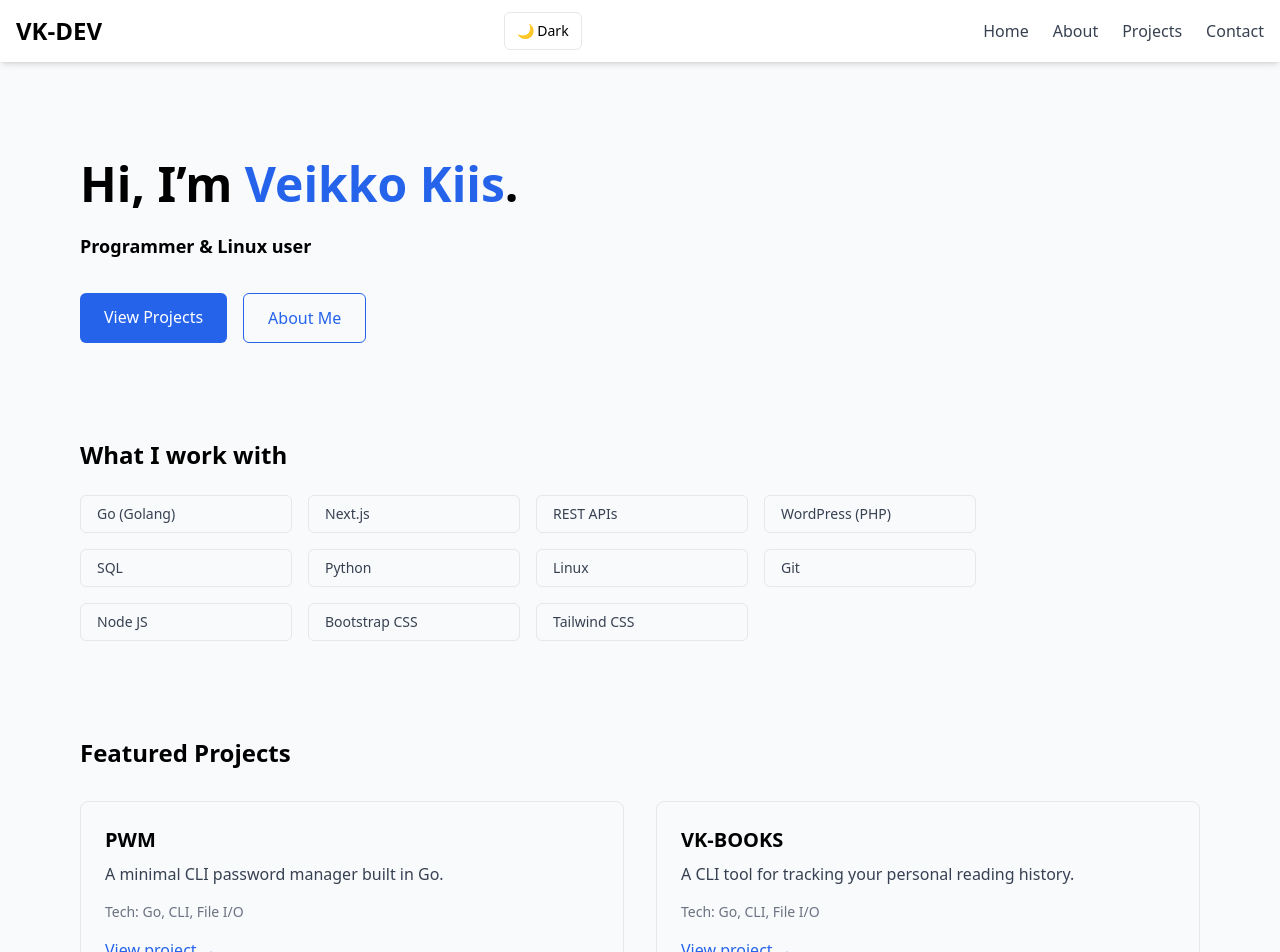
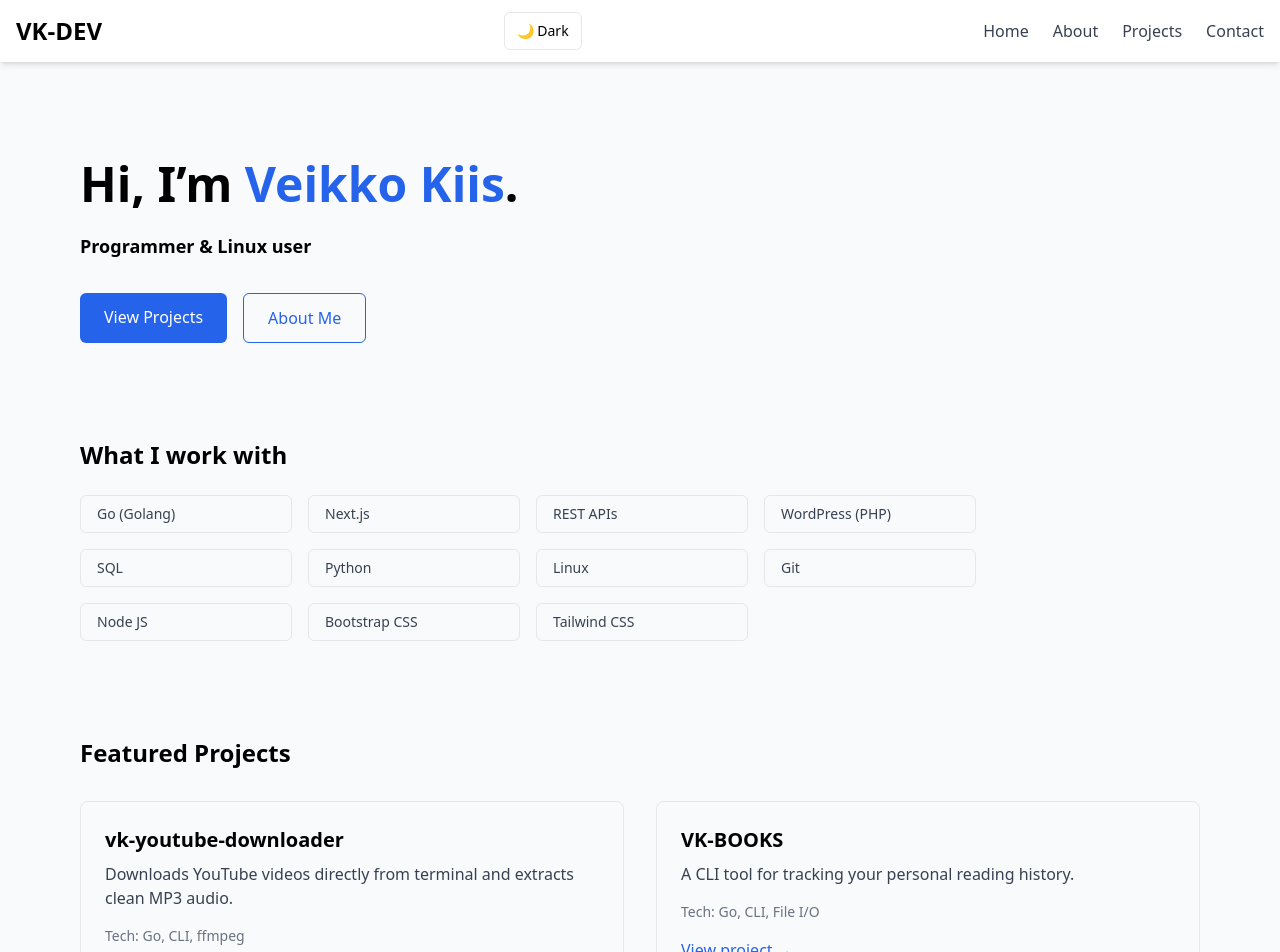
Before and after one commit to VkHyperNova/vk-portfolio-github, a Next.js app: page / in a window 1280 px wide. Shown: the top 952 px of the page. Built offline with nearby package versions, Linux system fonts and the light colour scheme.

Commit message:
Featured Projects links now land on the right spot

```diff
--- a/src/app/page.js
+++ b/src/app/page.js
@@ -65,15 +65,15 @@ export default function HomePage() {
 
           <div className="grid gap-8 md:grid-cols-2">
             <div className="rounded-lg border border-gray-200 dark:border-gray-700 p-6">
-              <h3 className="text-xl font-semibold mb-2">PWM</h3>
+              <h3 className="text-xl font-semibold mb-2">vk-youtube-downloader</h3>
               <p className="text-gray-700 dark:text-gray-300 mb-4">
-                A minimal CLI password manager built in Go.
+                Downloads YouTube videos directly from terminal and extracts clean MP3 audio.
               </p>
               <p className="text-sm text-gray-500 mb-4">
-                Tech: Go, CLI, File I/O
+                Tech: Go, CLI, ffmpeg
               </p>
               <Link
-                href="/projects"
+                href="/projects#vk-youtube-downloader"
                 className="text-blue-600 hover:underline"
               >
                 View project →
@@ -91,7 +91,7 @@ export default function HomePage() {
                 Tech: Go, CLI, File I/O
               </p>
               <Link
-                href="/projects"
+                href="/projects#vk-books"
                 className="text-blue-600 hover:underline"
               >
                 View project →
--- a/src/app/projects/page.js
+++ b/src/app/projects/page.js
@@ -31,7 +31,8 @@ export default async function ProjectsPage() {
         {projectsWithDates.map((project) => (
           <article
             key={project.slug}
-            className="border border-gray-200 dark:border-gray-700 rounded-lg p-6 hover:shadow-md transition"
+            id={project.slug}
+            className="border border-gray-200 dark:border-gray-700 rounded-lg p-6 hover:shadow-md transition scroll-mt-24"
           >
             <div className="flex items-start justify-between gap-4 mb-2">
               <h2 className="text-2xl font-semibold">{project.title}</h2>
--- a/src/app/projects/projects.js
+++ b/src/app/projects/projects.js
@@ -153,7 +153,7 @@ export const projects = [
     description: "A CLI tool for downloading audio from YouTube videos.",
     longDescription:
       "vk-youtube-downloader is a command-line application built in Go for downloading YouTube videos and extracting them as audio files. It offers a simple, no-frills way to grab music or audio content directly from the terminal, without needing a browser or third-party GUI app.",
-    tech: ["Go", "CLI", "File I/O"],
+    tech: ["Go", "CLI", "Mp3"],
     os: {
       linux: "tested",
       windows: "unknown",
```
